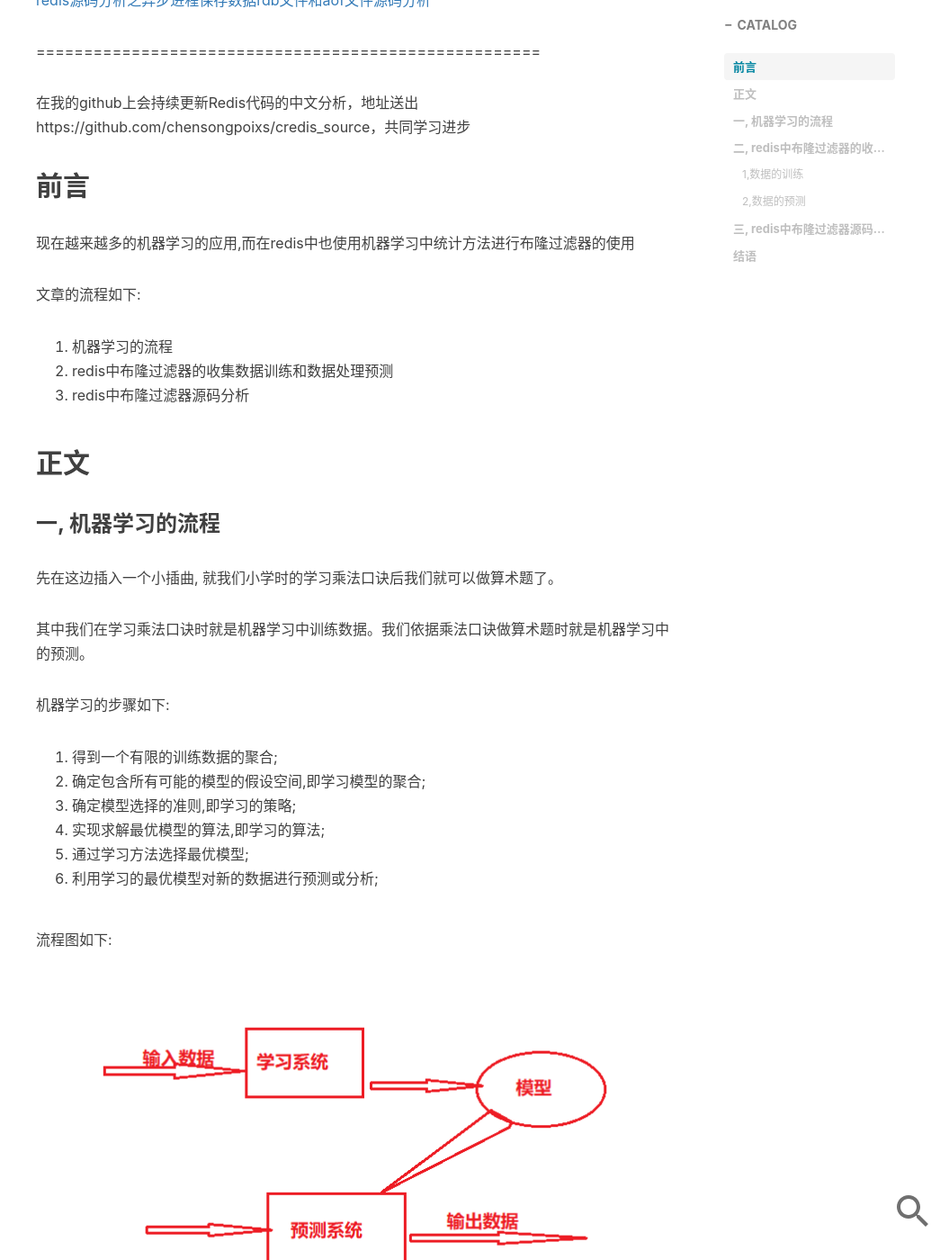
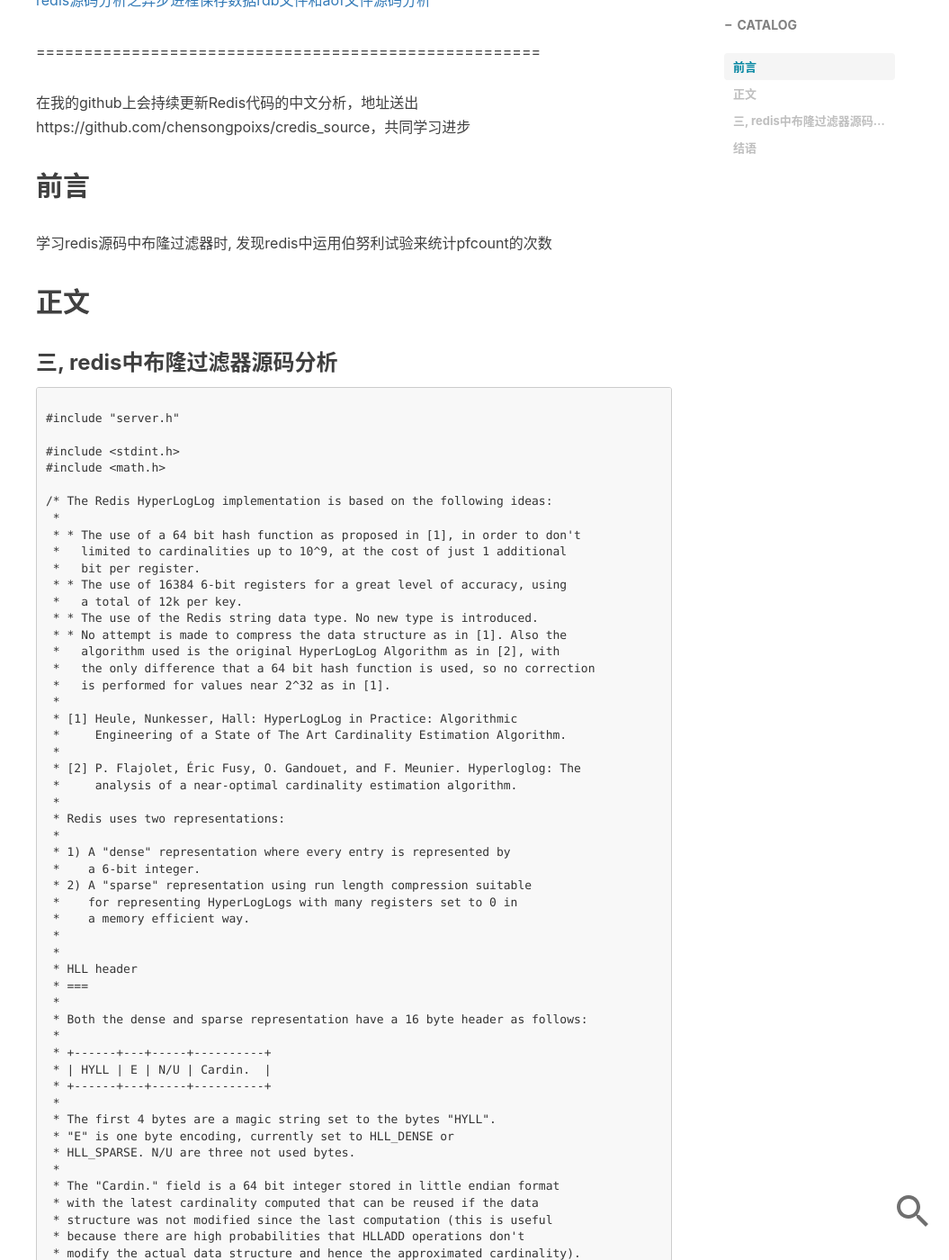
Before and after one commit to chensongpoixs/chensongpoixs.github.io, a Jekyll site: the page built from _posts/2019-12-10-redis源码分析之布隆过滤器-机器学习.md, in a window 1280 px wide and 1400 px high, scrolled down 1104 px. Shown: the whole window at 90% size, without its empty margins (225-1280 px from the left). Built offline with Jekyll 4.4.1, drawn with Linux system fonts in a browser that asks for light colours; nearby versions of some CDN libraries; comment, search, counter and statistics services are not loaded; some of the changed text lies outside the part shown.

Commit message:
[更新布隆过滤器的原理]

````diff
--- a/_posts/2019-12-10-redis源码分析之布隆过滤器-机器学习.md
+++ b/_posts/2019-12-10-redis源码分析之布隆过滤器-机器学习.md
@@ -39,87 +39,11 @@ redis源码学习系列文章：
 
 ## 前言
 
-现在越来越多的机器学习的应用,而在redis中也使用机器学习中统计方法进行布隆过滤器的使用
-
-
-文章的流程如下:
-
-1. 机器学习的流程
-2. redis中布隆过滤器的收集数据训练和数据处理预测
-3. redis中布隆过滤器源码分析
+学习redis源码中布隆过滤器时, 发现redis中运用伯努利试验来统计pfcount的次数
 
 
 ## 正文
 
-### 一, 机器学习的流程
-
-先在这边插入一个小插曲, 就我们小学时的学习乘法口诀后我们就可以做算术题了。
-
-其中我们在学习乘法口诀时就是机器学习中训练数据。我们依据乘法口诀做算术题时就是机器学习中的预测。
-
-机器学习的步骤如下:
-
-1. 得到一个有限的训练数据的聚合;
-2. 确定包含所有可能的模型的假设空间,即学习模型的聚合;
-3. 确定模型选择的准则,即学习的策略;
-4. 实现求解最优模型的算法,即学习的算法;
-5. 通过学习方法选择最优模型;
-6. 利用学习的最优模型对新的数据进行预测或分析;
-
-流程图如下:
-
-![](https://github.com/chensongpoixs/chensongpoixs.github.io/blob/master/img/2019-12-10/learning.png?raw=true)
-
-### 二, redis中布隆过滤器的收集数据训练和数据处理预测
-
-分为二个部分分析redis中布隆过滤器如何使用机器学习的一个数据训练和数据的预测
-
-#### 1,数据的训练
-
-
-命令:
-
-> pfadd chenwang 211
-
-
-![](https://github.com/chensongpoixs/chensongpoixs.github.io/blob/master/img/2019-12-10/log_learning.png?raw=true)
-
-
-#### 2,数据的预测
-
-
-命令:
-
-> pfcount chenwang
-
-![](https://github.com/chensongpoixs/chensongpoixs.github.io/blob/master/img/2019-12-10/log_count.png?raw=true)
-
-redis中使用16384个桶来记录指纹的的每个桶6个bit位
-
-在16384个桶中count也插入指纹越多就count越大的
-
-
-在插入10000个指纹时曲线图
-
-![](https://github.com/chensongpoixs/chensongpoixs.github.io/blob/master/img/2019-12-10/add_10000.png?raw=true)
-
-
-
-在插入100000000个指纹时曲线图
-
-![](https://github.com/chensongpoixs/chensongpoixs.github.io/blob/master/img/2019-12-10/add_100000000.png?raw=true)
-
-
-
-由上面图可以看出插入的指纹越多就count就越大对应算法
-
-```
-for (j = HLL_Q; j >= 1; --j)
-{
-	z += reghisto[j];
-	z *= 0.5;
-}
-```
 
 
 ### 三, redis中布隆过滤器源码分析
````
